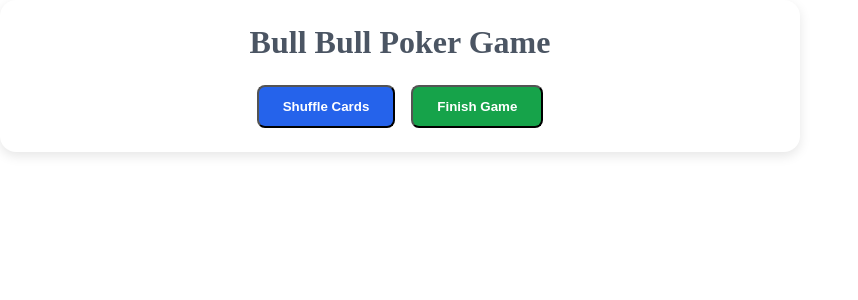
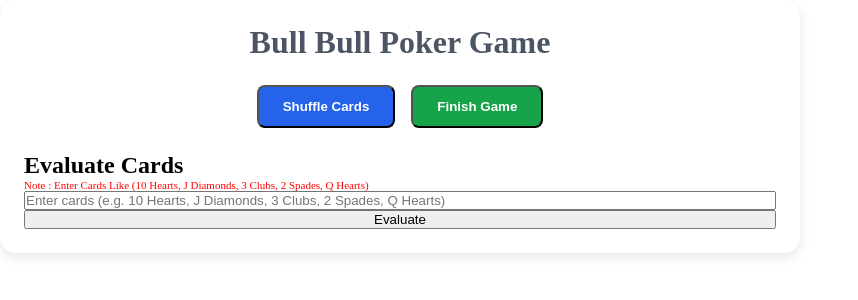
Before and after one commit to gaffarsweb/verificationEmail, a React (Create React App) app: page /bullbullgame in a window 1280 px wide. Shown: the top 300 px of the page, without its empty margins (0-858 px from the left). Built offline with nearby package versions, Linux system fonts and the light colour scheme.

Commit message:
Update BullBullGame.jsx

```diff
--- a/src/component/BullBullGame.jsx
+++ b/src/component/BullBullGame.jsx
@@ -5,10 +5,11 @@ import './BullBullGame.css'; // Import the CSS file
 function BullBullGame() {
     const [gameData, setGameData] = useState(null);
     const [results, setResults] = useState([]);
+    const [cardInput, setCardInput] = useState('');
+    const [evaluateResult, setEvaluateResult] = useState(null);
 
     const handleShuffle = async () => {
         try {
-            // const response = await axios.post('http://localhost:3001/shuffle');
             const response = await axios.post('https://bullbullapi.onrender.com/shuffle');
             setGameData(response.data);
         } catch (error) {
@@ -18,11 +19,23 @@ function BullBullGame() {
 
     const handleFinish = async () => {
         try {
-            // const response = await axios.post('http://localhost:3001/finish');
             const response = await axios.post('https://bullbullapi.onrender.com/finish');
             setResults(response.data.results);
         } catch (error) {
             console.error("Error calculating results", error);
+        }
+    };
+
+    const handleEvaluate = async () => {
+        const cards = cardInput.split(',').map(card => {
+            const [value, suit] = card.trim().split(' ');
+            return { value, suit };
+        });
+        try {
+            const response = await axios.post('https://bullbullapi.onrender.com/evaluate', { cards });
+            setEvaluateResult(response.data.result);
+        } catch (error) {
+            console.error("Error evaluating cards", error);
         }
     };
 
@@ -32,18 +45,8 @@ function BullBullGame() {
                 <h1 className="game-title">Bull Bull Poker Game</h1>
 
                 <div className="game-controls">
-                    <button
-                        onClick={handleShuffle}
-                        className="shuffle-button"
-                    >
-                        Shuffle Cards
-                    </button>
-                    <button
-                        onClick={handleFinish}
-                        className="finish-button"
-                    >
-                        Finish Game
-                    </button>
+                    <button onClick={handleShuffle} className="shuffle-button">Shuffle Cards</button>
+                    <button onClick={handleFinish} className="finish-button">Finish Game</button>
                 </div>
 
                 {gameData && (
@@ -89,6 +92,24 @@ function BullBullGame() {
                         ))}
                     </div>
                 )}
+
+                <div className="evaluate-section" style={{display:'flex', flexDirection:"column"}}>
+                    <h2 className="evaluate-title">Evaluate Cards</h2>
+                    <span className='' style={{color:"red", fontSize:"11px"}}> Note : Enter Cards Like (10 Hearts, J Diamonds, 3 Clubs, 2 Spades, Q Hearts)</span>
+                    <input
+                        type="text"
+                        value={cardInput}
+                        onChange={e => setCardInput(e.target.value)}
+                        placeholder="Enter cards (e.g. 10 Hearts, J Diamonds, 3 Clubs, 2 Spades, Q Hearts)"
+                        className="evaluate-input"
+                    />
+                    <button onClick={handleEvaluate} className="evaluate-button">Evaluate</button>
+                    {evaluateResult && (
+                        <div className="evaluate-result">
+                            <h3>Result: {evaluateResult}</h3>
+                        </div>
+                    )}
+                </div>
             </div>
         </div>
     );
```
